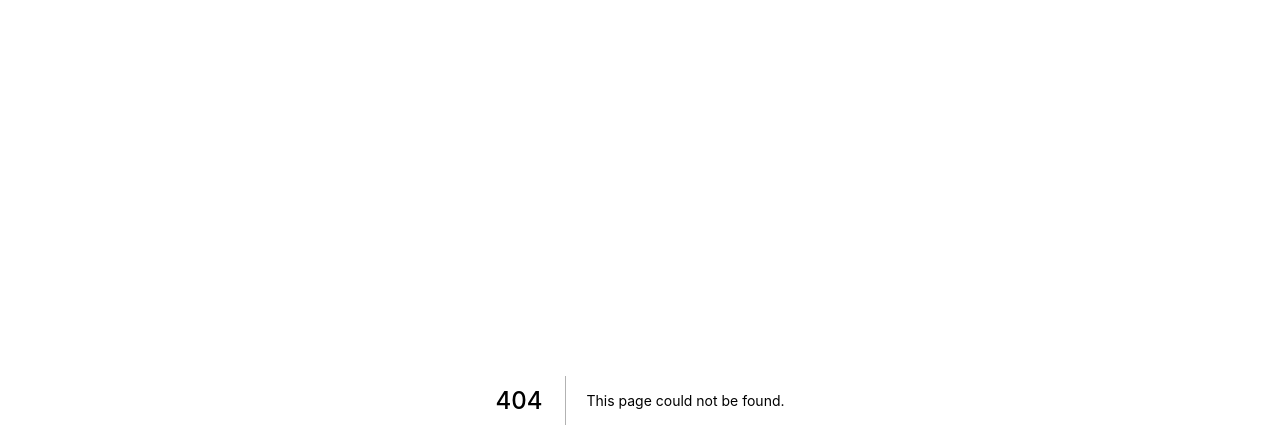
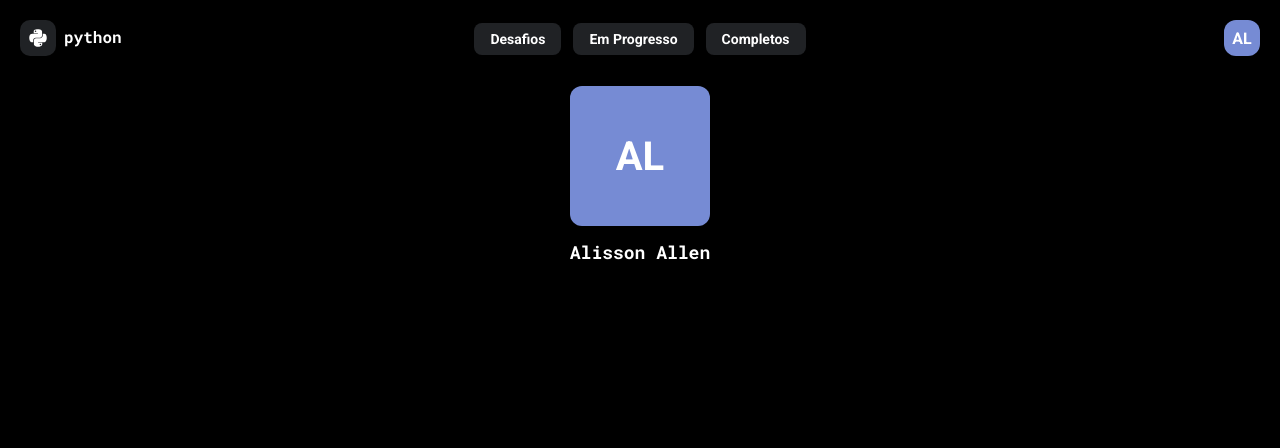
Before and after one commit to nogw/studying-plat, a Next.js app: page /perfil in a window 1280 px wide. Before the commit this address had no page. Shown: the top 448 px of the page. Built offline with nearby package versions, Linux system fonts and the light colour scheme.

Commit message:
profile page

```diff
--- /dev/null
+++ b/pages/perfil.tsx
@@ -0,0 +1,12 @@
+import Layout from "../src/components/Layout";
+import ProfileComponent from "../src/components/ProfileComponent";
+
+function Perfil() {
+  return (
+    <Layout>
+      <ProfileComponent/>
+    </Layout>
+  );
+}
+
+export default Perfil;
```
